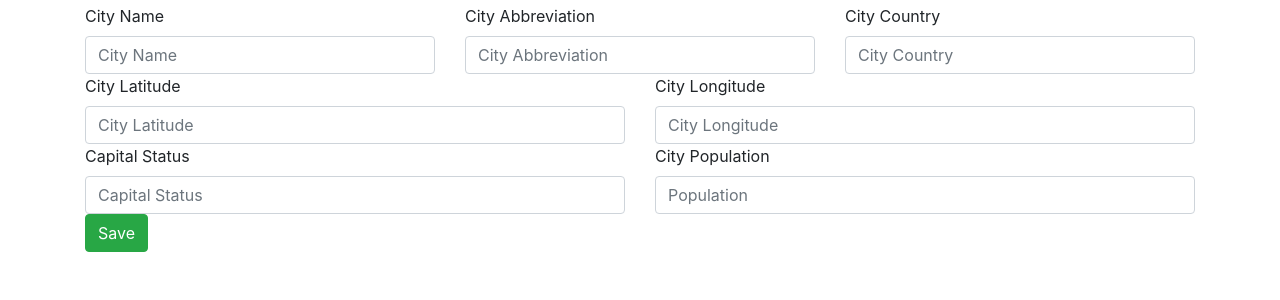
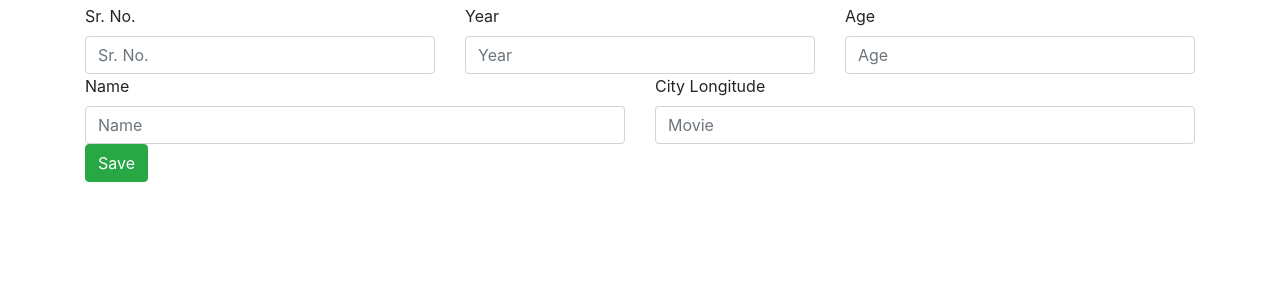
Before and after one commit to JaySRT/PythonFlaskDockerPycharm, a Flask app: page /edit/1 in a window 1280 px wide. Shown: the part 56-356 px from the top of the page. Run offline with Flask 2, Linux system fonts and the light colour scheme; tables that the repository leaves empty or names only in its code hold one stand-in row (values such as "Sample post"); some libraries are stand-ins or nearby versions.

Commit message:
Task - Updating edit.html for Oscar Dataset

```diff
--- a/app/templates/edit.html
+++ b/app/templates/edit.html
@@ -3,40 +3,28 @@
 <form action="/edit/{{city.id}}" method="post">
     <div class="row">
         <div class="col">
-            <label for="fldName">City Name</label>
-            <input id="fldName" type="text" class="form-control" placeholder="City Name" name="fldName" value="{{city.fldName}}">
+            <label for="fldsrno">Sr. No.</label>
+            <input id="fldsrno" type="text" class="form-control" placeholder="Sr. No." name="fldsrno" value="{{city.fldsrno}}">
         </div>
         <div class="col">
-            <label for="fldAbbreviation">City Abbreviation</label>
-            <input id="fldAbbreviation" type="text" class="form-control" placeholder="City Abbreviation"
-                   name="fldAbbreviation" value="{{city.fldAbbreviation}}">
+            <label for="fldYear">Year</label>
+            <input id="fldYear" type="text" class="form-control" placeholder="Year"
+                   name="fldYear" value="{{city.fldYear}}">
         </div>
         <div class="col">
-            <label for="fldCountry">City Country</label>
-            <input id="fldCountry" type="text" class="form-control" placeholder="City Country" name="fldCountry" value="{{city.fldCountry}}">
+            <label for="fldAge">Age</label>
+            <input id="fldAge" type="text" class="form-control" placeholder="Age" name="fldAge" value="{{city.fldAge}}">
         </div>
     </div>
 
     <div class="row">
         <div class="col">
-            <label for="fldLat">City Latitude</label>
-            <input id="fldLat" type="text" class="form-control" placeholder="City Latitude" name="fldLat" value="{{city.fldLat}}">
+            <label for="fldName">Name</label>
+            <input id="fldName" type="text" class="form-control" placeholder="Name" name="fldName" value="{{city.fldName}}">
         </div>
         <div class="col">
-            <label for="fldlong">City Longitude</label>
-            <input id="fldlong" type="text" class="form-control" placeholder="City Longitude" name="fldLong" value="{{city.fldLong}}">
-        </div>
-    </div>
-    <div class="row">
-        <div class="col">
-            <label for="fldCapitalStatus">Capital Status</label>
-
-            <input id="fldCapitalStatus" type="text" class="form-control" placeholder="Capital Status"
-                   name="fldCapitalStatus" value="{{city.fldCapitalStatus}}">
-        </div>
-        <div class="col">
-            <label for="fldPopulation">City Population</label>
-            <input id="fldPopulation" type="text" class="form-control" placeholder="Population" name="fldPopulation" value="{{city.fldPopulation}}">
+            <label for="fldMovie">City Longitude</label>
+            <input id="fldMovie" type="text" class="form-control" placeholder="Movie" name="fldMovie" value="{{city.fldMovie}}">
         </div>
     </div>
     <button type="submit" class="btn btn-success">Save</button>
```
